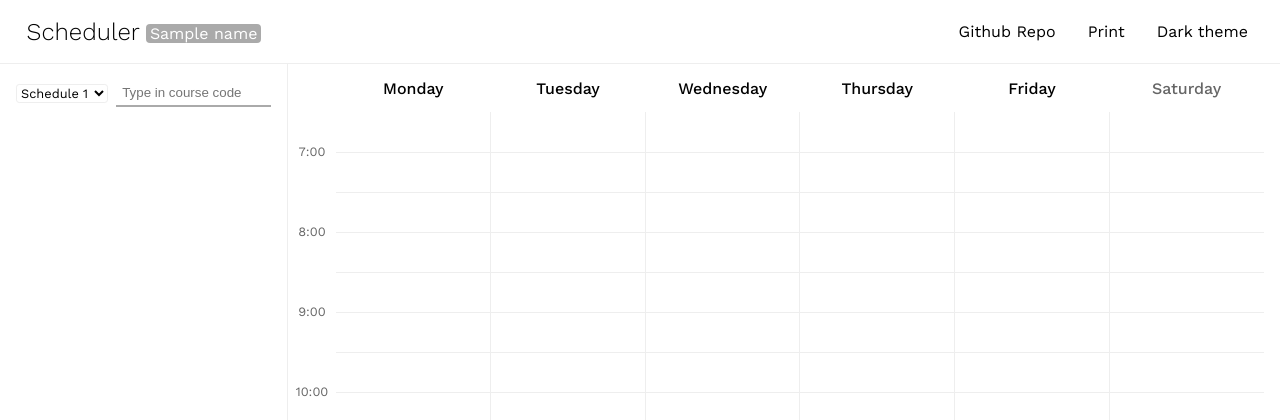
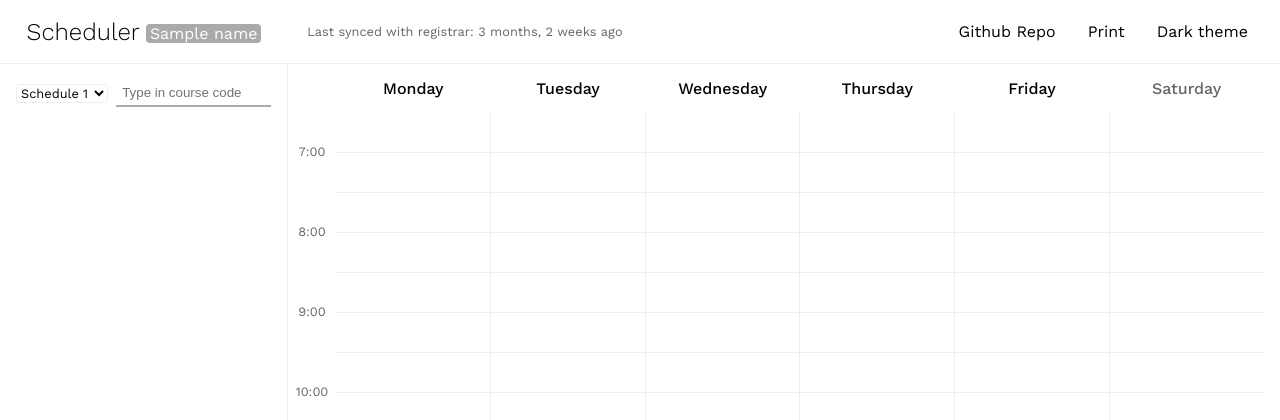
Before and after one commit to aldan/scheduler, a Django app: template templates/app/scheduler.html in a window 1280 px wide. Shown: the top 420 px of the page. Run offline with Django 3.2, Linux system fonts and the light colour scheme; the template is opened without the code that fills it: most values are stand-ins (such as "Sample title", 1, 10 or a date in 2020); lists and menus that the app fills with data are empty; some libraries are stand-ins or nearby versions.

Commit message:
feat: added sync info to header

```diff
--- a/app/static/app/index.js
+++ b/app/static/app/index.js
@@ -531,6 +531,12 @@ $(document).ready(() => {
         });
     }
 
+    { /* show update message */
+        const header_message = $('#header-message');
+        header_message.html(`Last synced with registrar: ${semester_last_update_dt} ago`);
+        header_message.addClass('info');
+    }
+
     { /* shadow on scroll (for timetable header) */
         $('.timetable-box').on('scroll', () => {
             if ($('.timetable-box').scrollTop()) {
--- a/app/static/app/style.css
+++ b/app/static/app/style.css
@@ -436,10 +436,15 @@ body {
 }
 
 .header-message {
+    font-size: 0.8em;
     margin: auto 1em auto 1em;
     border-radius: 0.25em;
     background: var(--background);
     padding: 0 0.5em 0 0.5em;
+}
+
+.header-message.info {
+    color: var(--text-light);
 }
 
 .header-message.warning {
--- a/templates/app/scheduler.html
+++ b/templates/app/scheduler.html
@@ -7,7 +7,7 @@
             semester_data = {{ data|safe }},
             semester_name = '{{ name }}',
             semester_code = '{{ code }}',
-            semester_last_update_dt = '{{ update_dt }}';
+            semester_last_update_dt = '{{ update_dt|timesince }}';
 
         let scheduleList = [
                 {'id': '1', 'name': 'Schedule 1', 'data': {}},
```
